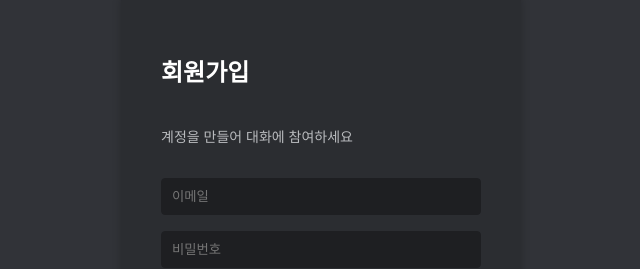
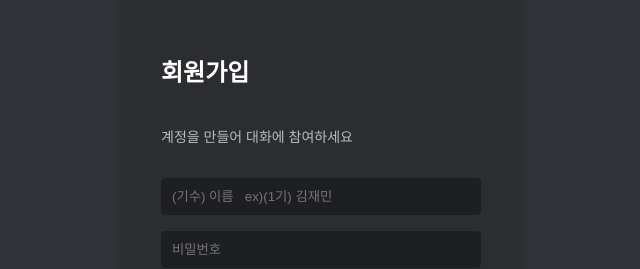
Before and after one commit to kimjjam/NarraFi, a React (Create React App) app in the folder client/: page /register in a window 1280 px wide. Shown: the part 164-433 px from the top of the page, without its empty margins (319-959 px from the left). Built offline with nearby package versions, Linux system fonts and the light colour scheme; no server answers.

Commit message:
회원가입 이메일 ->기수이름 수정

```diff
--- a/client/src/pages/Register.jsx
+++ b/client/src/pages/Register.jsx
@@ -29,7 +29,7 @@ const Register = () => {
                 <p>계정을 만들어 대화에 참여하세요</p>
                 <input
                     type="email"
-                    placeholder="이메일"
+                    placeholder="(기수) 이름   ex)(1기) 김재민"
                     value={email}
                     onChange={(e) => setEmail(e.target.value)}
                 />
```
